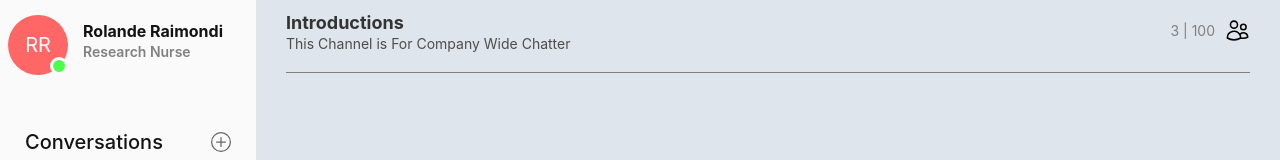
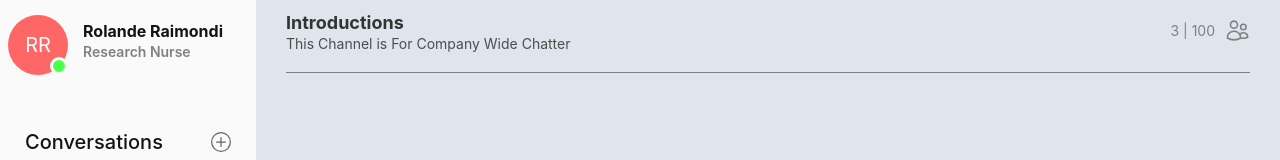
Before and after one commit to varunchithiraala/React-Chat-App, a React (Create React App) app: page / in a window 1280 px wide. Shown: the top 160 px of the page. Built offline with nearby package versions, Linux system fonts and the light colour scheme.

Commit message:
Update index.css

```diff
--- a/src/components/ChatBox/index.css
+++ b/src/components/ChatBox/index.css
@@ -42,6 +42,7 @@
 }
 
 .users-icon {
+  color: #808080;
   font-size: 25px;
   margin-left: 4px;
 }
```
